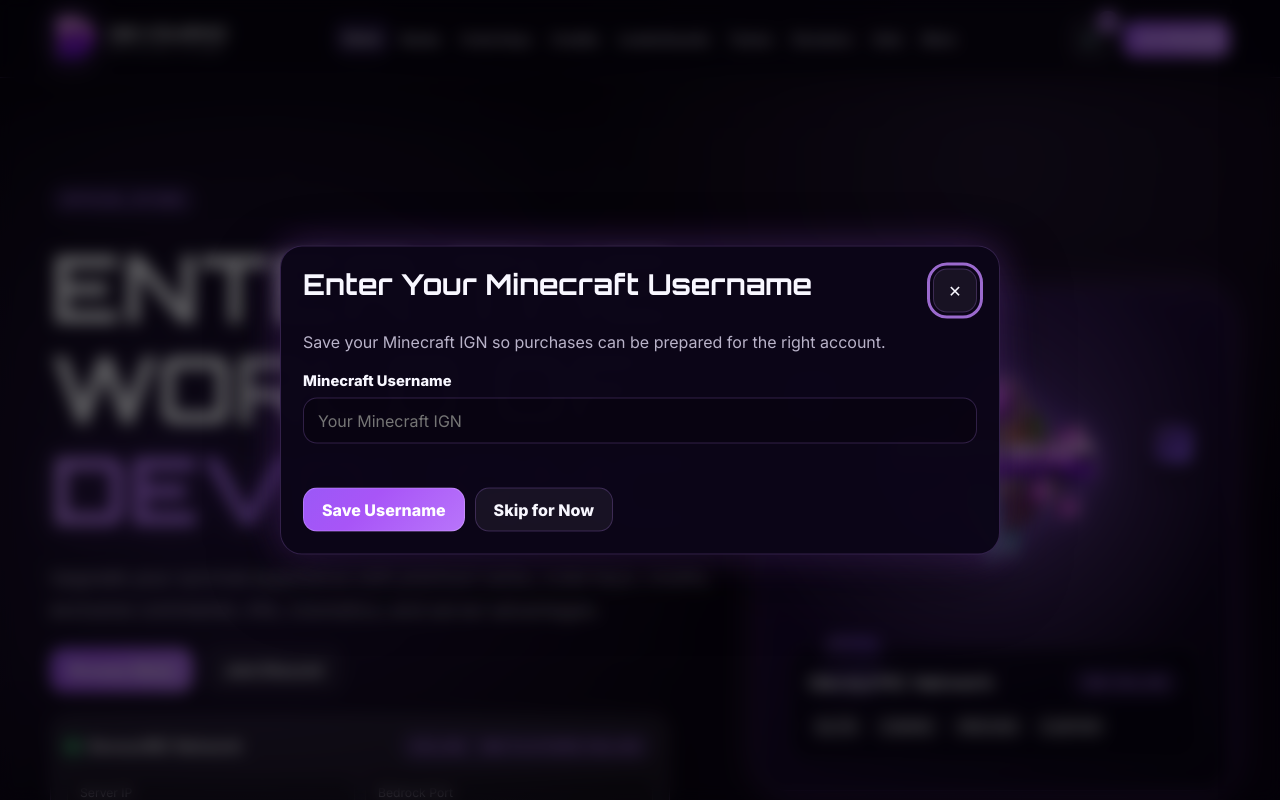
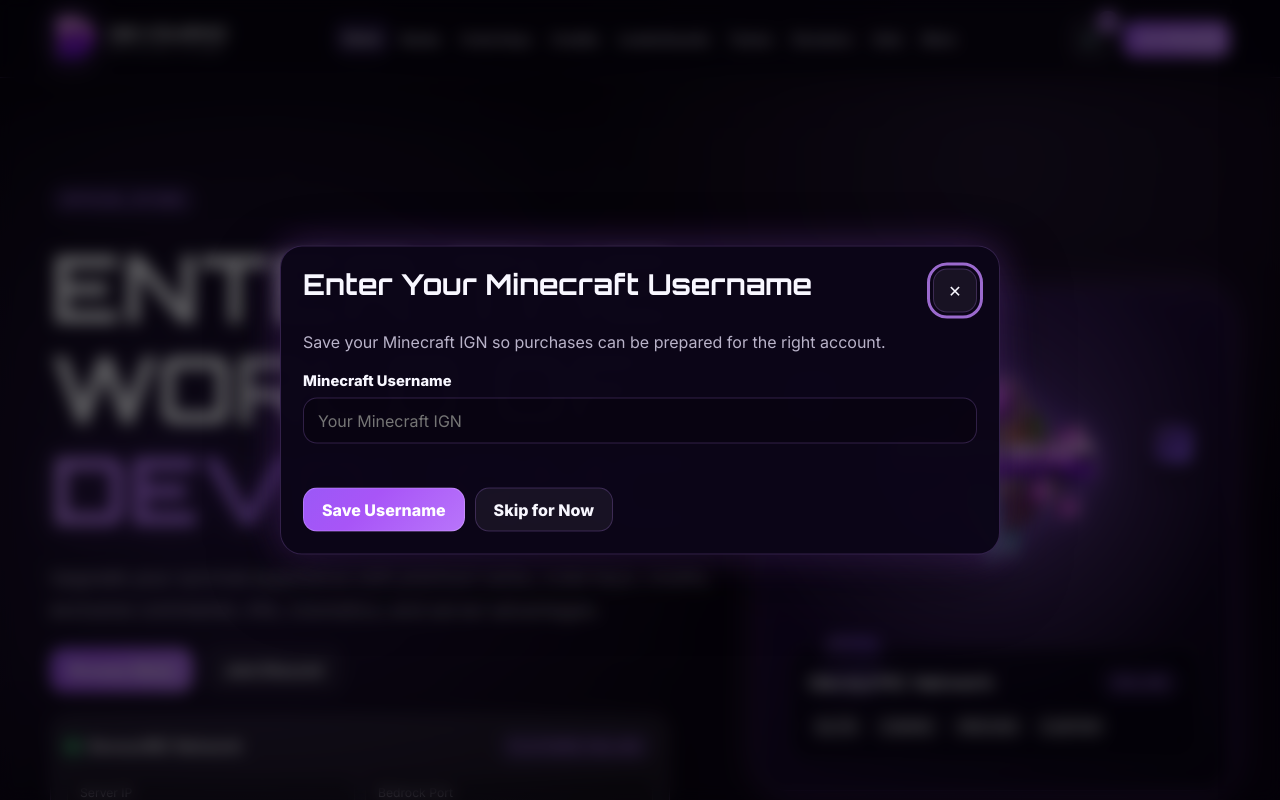
Before and after one commit to tysen7060-sudo/store.devourmc.fun, a plain HTML site: page index.html in a window 1280 px wide. Shown: the top 800 px of the page. Drawn offline with Linux system fonts and the light colour scheme.

Commit message:
index.html

```diff
--- a/index.html
+++ b/index.html
@@ -1182,7 +1182,7 @@
             </div>
             <div class="block one"></div><div class="block two"></div><div class="block three"></div>
             <div class="server-card">
-              <div class="server-card-top"><strong>DevourMC Network</strong><span class="badge">128 Online</span></div>
+              <div class="server-card-top"><strong>DevourMC Network</strong><span class="badge">Online</span></div>
               <div class="rank-badges"><span>ELITE</span><span>COSMIC</span><span>ARCHON</span><span>CUSTOM</span></div>
             </div>
           </div>
@@ -1522,7 +1522,7 @@
         await new Promise(resolve => setTimeout(resolve, 700));
         text.textContent = "DevourMC Network";
         dot.classList.add("online");
-        playersEl.textContent = "Online · 128 Players Online"; // Demo player count only. Replace with live API data later.
+        playersEl.textContent = "Players Online"; // Demo player count only. Replace with live API data later.
       } catch {
         text.textContent = "Status unavailable";
         dot.classList.add("offline");
```
